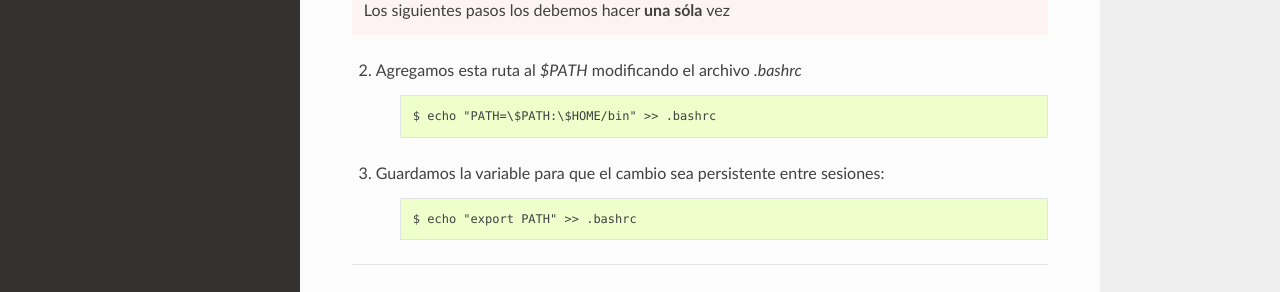
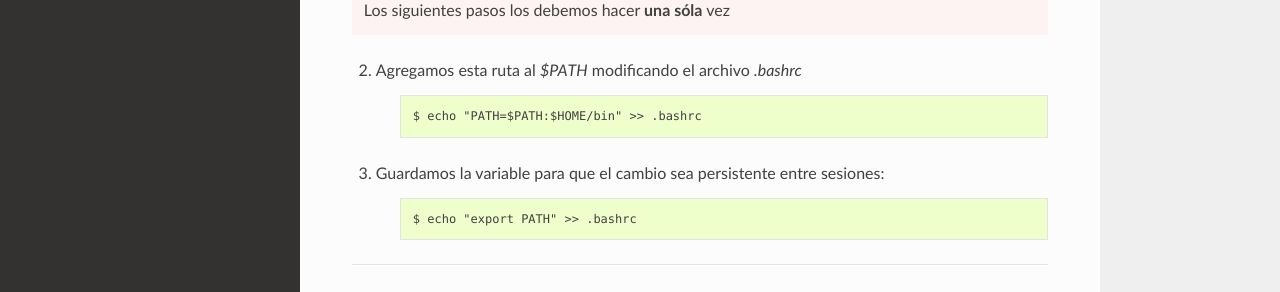
Before and after one commit to vflorelo/Call-me-by-your-reads, a Sphinx documentation site: the page built from docs/source/conda.rst, in a window 1280 px wide and 900 px high, scrolled down 2072 px. Shown: the part 530-822 px from the top of the window. Built offline with Sphinx 7.4.7 and the Read the Docs theme 2.0.0, drawn with Linux system fonts in a browser that asks for light colours.

Commit message:
Fixed commands now work

```diff
--- a/docs/source/conda.rst
+++ b/docs/source/conda.rst
@@ -118,7 +118,7 @@ Una parte de la configuración la realiza conda, no obstante también usaremos p
 
 	::
 
-		$ echo "PATH=\$PATH:\$HOME/bin" >> .bashrc
+		$ echo "PATH=$PATH:$HOME/bin" >> .bashrc
 
 3. Guardamos la variable para que el cambio sea persistente entre sesiones:
 
```
Also changed, not shown: 6 other files.
